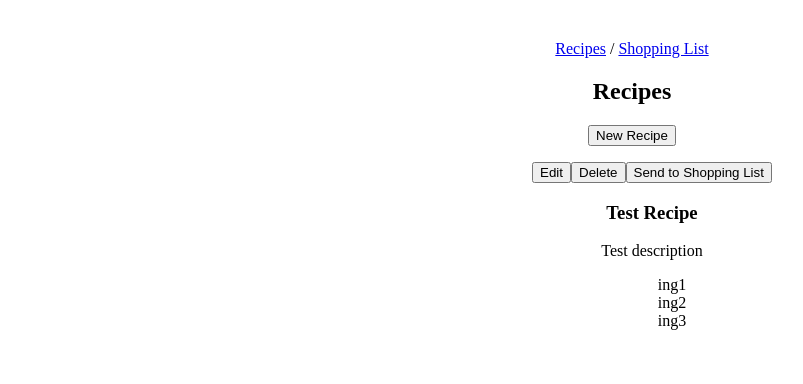
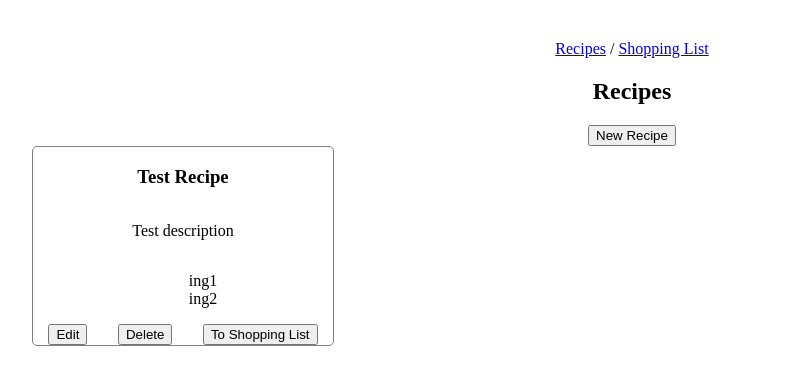
Before and after one commit to alecsimpson/RecipeBook, a React (Vite) app: page /recipes in a window 1280 px wide. Shown: the top 384 px of the page, without its empty margins (8-811 px from the left). Built offline with nearby package versions, Linux system fonts and the light colour scheme.

Commit message:
-Changed how ingredients are stored -Added ability to add/delete ingredients -started adding styling

```diff
--- a/src/App.jsx
+++ b/src/App.jsx
@@ -14,10 +14,19 @@ export default function App() {
       id: uuid(),
       name: 'Test Recipe',
       description: 'Test description',
-      ingredients: ['ing1', 'ing2', 'ing3']
-    }])
+      ingredients: [
+        {id: uuid(), name: 'ing1'},
+        {id: uuid(), name: 'ing2'}
+      ],
+    }]
+  )
+
   const [shoppingList, setShoppingList] = useState(
-    ['item1', 'item2', 'item3', 'item4']
+    [
+      {id: uuid(), name: 'ingredient1'},
+      {id: uuid(), name: 'ingredient2'},
+      {id: uuid(), name: 'ingredient3'}
+    ]
   )
 
 
--- a/src/RecipeSection/Recipe.jsx
+++ b/src/RecipeSection/Recipe/Recipe.jsx
@@ -1,11 +1,11 @@
 import {useState} from "react";
-import RecipeForm from "./RecipeForm.jsx";
+import RecipeForm from "../RecipeForm.jsx";
+import styles from "./Recipe.module.css";
 
 
 export default function Recipe(
 	{
 		recipe,
-		recipes,
 		shoppingList,
 		setShoppingList,
 		editMode,
@@ -21,24 +21,25 @@ export default function Recipe(
 
 	if (!editMode) {
 		return (
-			<div>
-				<button type='button'
-								onClick={() => {
-									setEditMode(true)
-									setSelectedRecipe(recipe)
-								}}>Edit</button>
-				<button type='button'
-								onClick={() => {
-									handleDelete(recipe)
-								}}>Delete</button>
-				<button	onClick={handleSendToShoppingList}>Send to Shopping List</button>
+			<div className={styles.recipeContainer}>
 				<h3>{recipe.name}</h3>
 				<p>{recipe.description}</p>
 				<ul>
 					{recipe.ingredients.map((ingredient) => (
-						<li key={ingredient}>{ingredient}</li>
+						<li key={ingredient.id}>{ingredient.name}</li>
 					))}
 				</ul>
+				<div className={styles.buttonContainer}>
+					<button type='button'
+									onClick={() => {
+										setEditMode(true)
+										setSelectedRecipe(recipe)}}
+					>Edit</button>
+					<button type='button'
+									onClick={() => handleDelete(recipe)}
+					>Delete</button>
+					<button onClick={handleSendToShoppingList}>To Shopping List</button>
+				</div>
 			</div>
 		);
 	} else {
--- /dev/null
+++ b/src/RecipeSection/Recipe/Recipe.module.css
@@ -0,0 +1,17 @@
+
+
+.recipeContainer {
+    display: flex;
+    flex-direction: column;
+    width: 25%;
+    border: 1px solid grey;
+    border-radius: 5px;
+    justify-content: space-between;
+}
+
+.buttonContainer {
+    display: flex;
+    flex-direction: row;
+    gap: 5%;
+    justify-content: space-evenly;
+}
--- a/src/RecipeSection/RecipeList.jsx
+++ b/src/RecipeSection/RecipeList/RecipeList.jsx
@@ -1,8 +1,9 @@
-import Recipe from "./Recipe.jsx";
+import Recipe from "../Recipe/Recipe.jsx";
 import {useState} from "react";
 import {useOutletContext} from "react-router-dom";
-import RecipeForm from "./RecipeForm.jsx";
+import RecipeForm from "../RecipeForm.jsx";
 import { v4 as uuid } from 'uuid';
+import styles from './RecipeList.module.css'
 
 export default function RecipeList() {
 
@@ -51,13 +52,11 @@ export default function RecipeList() {
 		)
 	} else {
 		return (
-			<div className="recipe-list">
+			<div>
 				<h2>Recipes</h2>
-
 				<button onClick={newRecipe}>New Recipe</button>
-				<ul>
-					{recipes.map((recipe) => (
-						<li key={recipe.id}>
+				<div className={styles.recipeListContainer}>
+						{recipes.map((recipe) => (
 							<Recipe
 								recipe={recipe}
 								recipes={recipes}
@@ -69,9 +68,8 @@ export default function RecipeList() {
 								setSelectedRecipe={setSelectedRecipe}
 								handleDelete={deleteRecipe}
 							/>
-						</li>
-					))}
-				</ul>
+						))}
+				</div>
 			</div>
 		)
 	}
--- /dev/null
+++ b/src/RecipeSection/RecipeList/RecipeList.module.css
@@ -0,0 +1,8 @@
+
+
+.recipeListContainer {
+    display: flex;
+    flex-direction: row;
+    gap: 5%;
+    flex-wrap: wrap;
+}
--- a/src/ShoppingListSection/ShoppingList.jsx
+++ b/src/ShoppingListSection/ShoppingList.jsx
@@ -1,18 +1,39 @@
-import {useState} from "react";
 import {useOutletContext} from "react-router-dom";
-
+import { v4 as uuid } from 'uuid';
 
 export default function ShoppingList() {
 
 	const {shoppingList, setShoppingList} = useOutletContext()
 
+	function handleDelete(item) {
+		const newShoppingList = shoppingList.filter(ing => item.id !== ing.id)
+		setShoppingList(newShoppingList)
+	}
+
+	function handleAdd(e) {
+		e.preventDefault();
+		setShoppingList([...shoppingList, {id: uuid(), name: e.target[0].value}])
+	}
+
 	return (
 		<div className="shoppingList">
 			<h2>Shopping List</h2>
 			<button onClick={() => setShoppingList([])}>Clear</button>
+			<form onSubmit={handleAdd}>
+				<label htmlFor="newIngredient">New Ingredient:</label>
+				<input id="newIngredient" name="newIngredient" type="text"/>
+				<button type="submit">Add</button>
+			</form>
 			<ul>
 				{shoppingList.map((item) => {
-					return <li key={item}>{item}</li>
+					return (
+						<li key={item.id}>
+							{item.name}
+							<button
+								onClick={() => handleDelete(item)}
+							>Delete</button>
+						</li>
+					)
 				})}
 			</ul>
 		</div>
--- /dev/null
+++ b/src/ShoppingListSection/ShoppingList.module.css
@@ -0,0 +1,4 @@
+
+.ingredient {
+
+}
--- a/src/main.jsx
+++ b/src/main.jsx
@@ -1,6 +1,5 @@
 import React from 'react'
 import ReactDOM from 'react-dom/client'
-import App from './App.jsx'
 import './index.css'
 import {createBrowserRouter, RouterProvider} from "react-router-dom";
 import {routes} from "./routes.jsx";
--- a/src/routes.jsx
+++ b/src/routes.jsx
@@ -1,4 +1,4 @@
-import RecipeList from "./RecipeSection/RecipeList.jsx";
+import RecipeList from "./RecipeSection/RecipeList/RecipeList.jsx";
 import App from "./App.jsx";
 import ShoppingList from "./ShoppingListSection/ShoppingList.jsx";
 
```
Also changed, not shown: 2 other files (tests, documents, lock files or other folders).
